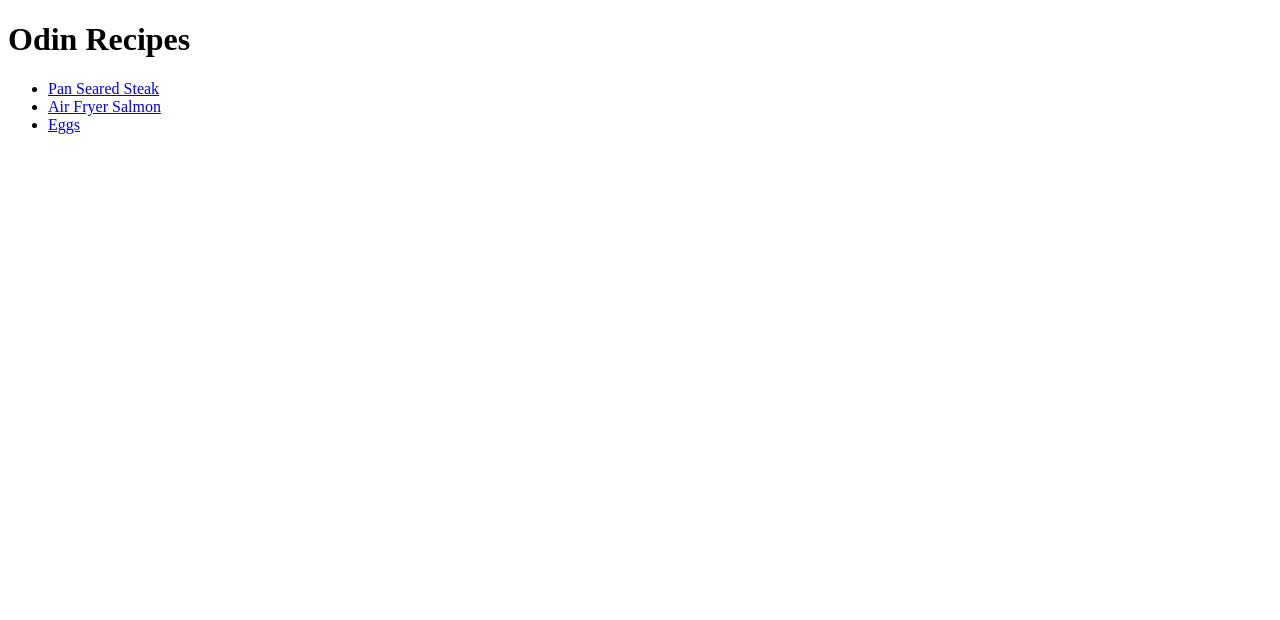
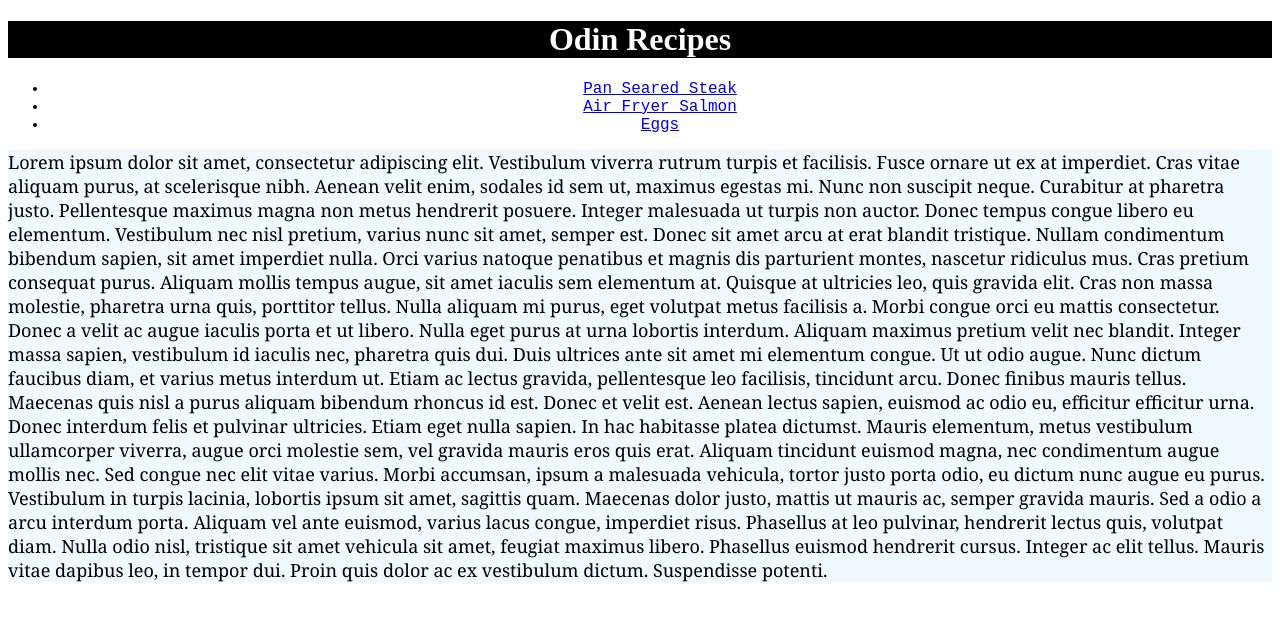
Before and after one commit to mcunningham072/odin-recipes, a plain HTML site: page index.html in a window 1280 px wide. Drawn offline with Linux system fonts and the light colour scheme.

Commit message:
Applied some CSS

```diff
--- a/index.html
+++ b/index.html
@@ -4,17 +4,28 @@
         <meta charset="utf-8">
         <meta http-equiv="X-UA-Compatible" content="IE=edge">
         <title>Odin Recipes</title>
-        <h1>Odin Recipes</h1>
+        <h1 class="head">Odin Recipes</h1>
         <meta name="description" content="">
         <meta name="viewport" content="width=device-width, initial-scale=1">
-        <link rel="stylesheet" href="">
+        <link rel="stylesheet" href="stylesheets.css">
     </head>
     <body>
         <ul>
-        <li><a href="recipes/recipes.html">Pan Seared Steak</a></li>
+        <li><a href="recipes/steak.html">Pan Seared Steak</a></li>
         <li><a href="recipes/salmon.html">Air Fryer Salmon</a></li>
         <li><a href="recipes/eggs.html">Eggs</a></li>
         </ul>
+    <article>
+        Lorem ipsum dolor sit amet, consectetur adipiscing elit. Vestibulum viverra rutrum turpis et facilisis. Fusce ornare ut ex at imperdiet. Cras vitae aliquam purus, at scelerisque nibh. Aenean velit enim, sodales id sem ut, maximus egestas mi. Nunc non suscipit neque. Curabitur at pharetra justo. Pellentesque maximus magna non metus hendrerit posuere. Integer malesuada ut turpis non auctor. Donec tempus congue libero eu elementum.
+
+Vestibulum nec nisl pretium, varius nunc sit amet, semper est. Donec sit amet arcu at erat blandit tristique. Nullam condimentum bibendum sapien, sit amet imperdiet nulla. Orci varius natoque penatibus et magnis dis parturient montes, nascetur ridiculus mus. Cras pretium consequat purus. Aliquam mollis tempus augue, sit amet iaculis sem elementum at. Quisque at ultricies leo, quis gravida elit. Cras non massa molestie, pharetra urna quis, porttitor tellus. Nulla aliquam mi purus, eget volutpat metus facilisis a. Morbi congue orci eu mattis consectetur. Donec a velit ac augue iaculis porta et ut libero. Nulla eget purus at urna lobortis interdum. Aliquam maximus pretium velit nec blandit. Integer massa sapien, vestibulum id iaculis nec, pharetra quis dui.
+
+Duis ultrices ante sit amet mi elementum congue. Ut ut odio augue. Nunc dictum faucibus diam, et varius metus interdum ut. Etiam ac lectus gravida, pellentesque leo facilisis, tincidunt arcu. Donec finibus mauris tellus. Maecenas quis nisl a purus aliquam bibendum rhoncus id est. Donec et velit est. Aenean lectus sapien, euismod ac odio eu, efficitur efficitur urna. Donec interdum felis et pulvinar ultricies.
+
+Etiam eget nulla sapien. In hac habitasse platea dictumst. Mauris elementum, metus vestibulum ullamcorper viverra, augue orci molestie sem, vel gravida mauris eros quis erat. Aliquam tincidunt euismod magna, nec condimentum augue mollis nec. Sed congue nec elit vitae varius. Morbi accumsan, ipsum a malesuada vehicula, tortor justo porta odio, eu dictum nunc augue eu purus. Vestibulum in turpis lacinia, lobortis ipsum sit amet, sagittis quam. Maecenas dolor justo, mattis ut mauris ac, semper gravida mauris. Sed a odio a arcu interdum porta.
+
+Aliquam vel ante euismod, varius lacus congue, imperdiet risus. Phasellus at leo pulvinar, hendrerit lectus quis, volutpat diam. Nulla odio nisl, tristique sit amet vehicula sit amet, feugiat maximus libero. Phasellus euismod hendrerit cursus. Integer ac elit tellus. Mauris vitae dapibus leo, in tempor dui. Proin quis dolor ac ex vestibulum dictum. Suspendisse potenti.
+    </article>
         <script src="" async defer></script>
     </body>
 </html>
--- /dev/null
+++ b/recipes/styles.css
@@ -0,0 +1,11 @@
+h1, h2, h3{
+    text-align: center;
+}
+
+p, ul, ol {
+    font-size: medium;
+    font-family: Arial, Helvetica, sans-serif;
+    margin-bottom: 0.5rem;
+    font-weight: 500;
+    line-height:1.2;
+}
--- /dev/null
+++ b/stylesheets.css
@@ -0,0 +1,18 @@
+.head {
+    text-align: center;
+    background-color: black;
+    color:white;
+}
+
+ul {
+    text-align: center;
+    font-family: 'Courier New', Courier, monospace  ;
+}
+
+article {
+    text-align: left;
+    font-family: Cambria, Cochin, Georgia, Times, 'Times New Roman', serif;
+    background-color: aliceblue;
+    font-size: large;
+    font-weight: 500;
+}
```
Also changed, not shown: recipes/eggs.html (+3 -3 lines), recipes/salmon.html (+3 -2 lines), recipes/steak.html (renamed from recipes/recipes.html, +2 -1 lines).
